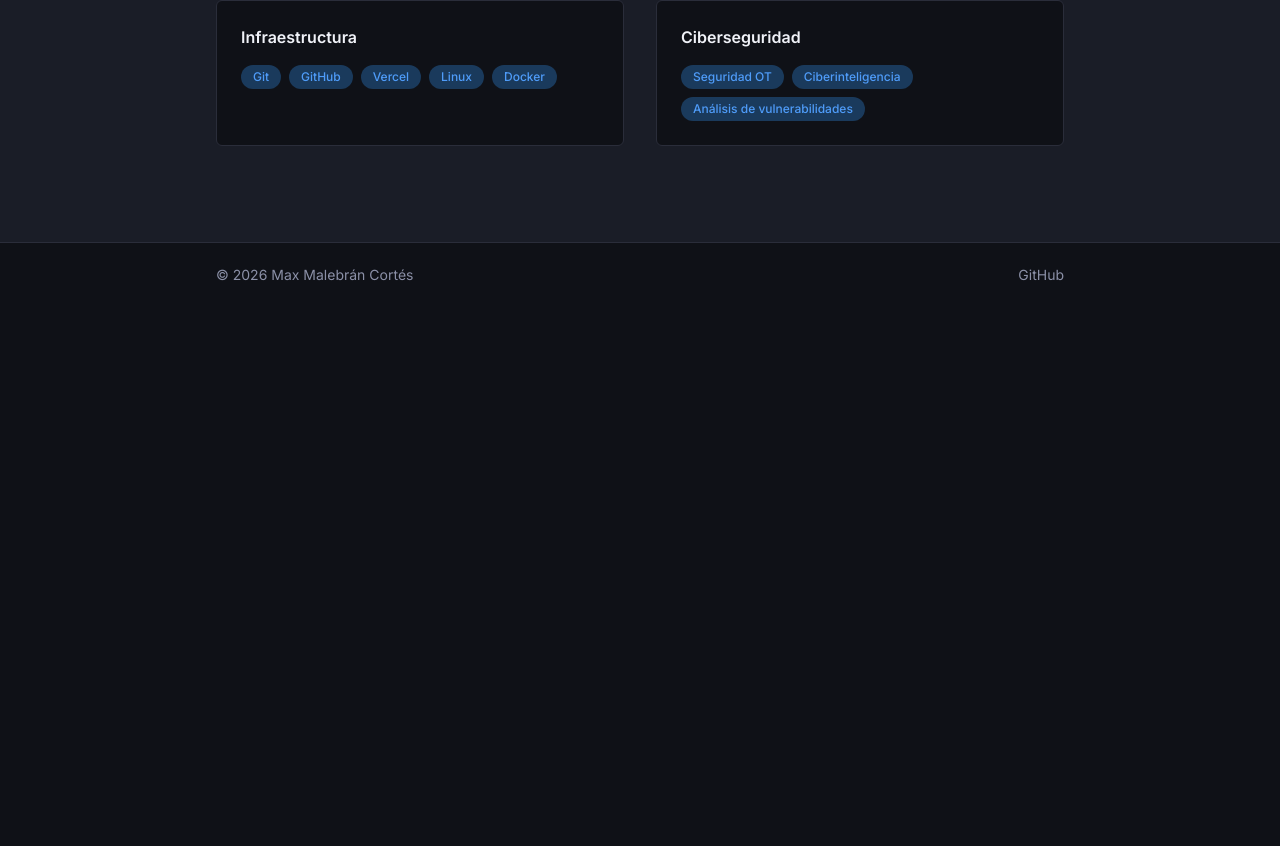
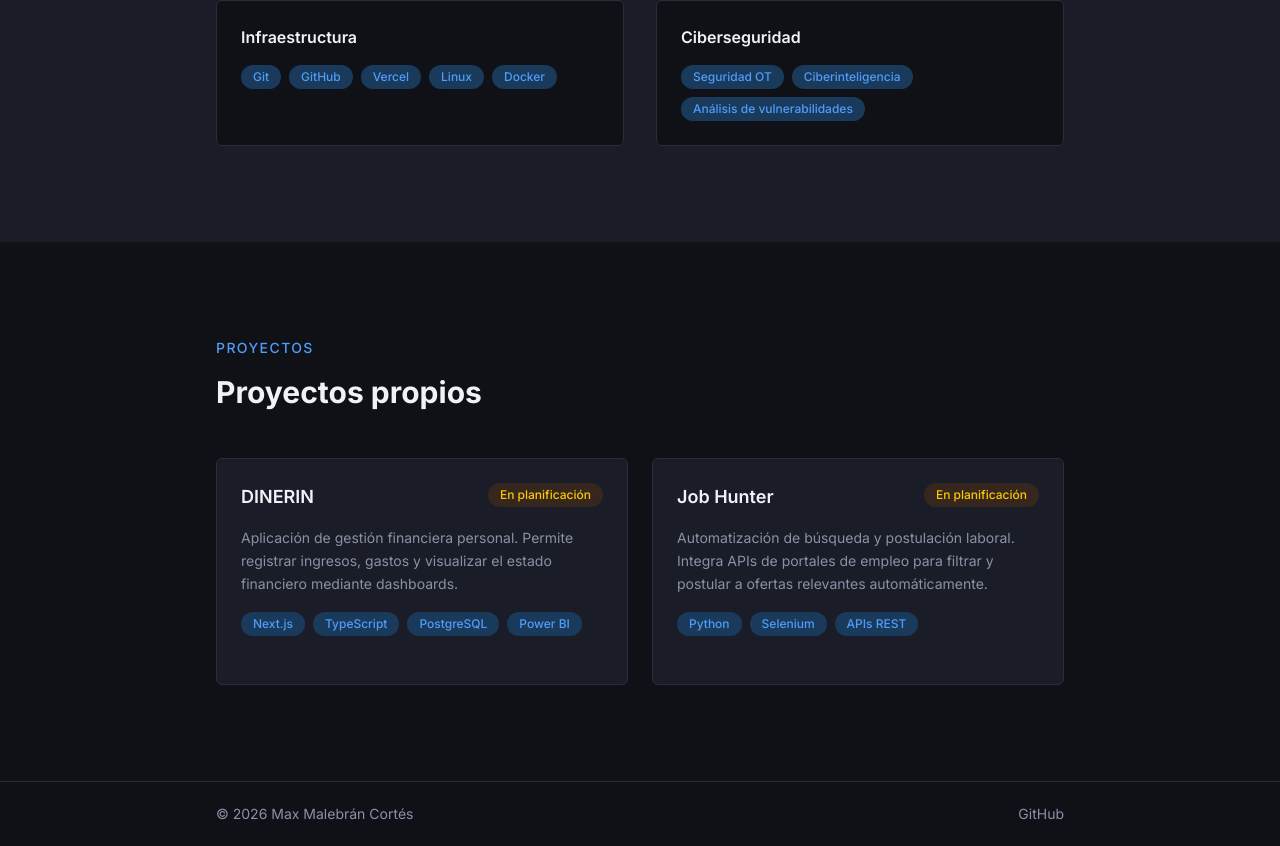
Before and after one commit to MaxStee1/portafolio-max, a Next.js app: page / in a window 1280 px wide. Shown: the part 2823-3669 px from the top of the page. Before the commit the page ends 3130 px from the top, so only its background shows below. Built offline with nearby package versions, Linux system fonts and the light colour scheme.

Commit message:
feat: agrega sección Proyectos con tarjetas y estados

```diff
--- a/src/app/page.tsx
+++ b/src/app/page.tsx
@@ -2,6 +2,7 @@ import Hero from "@/components/sections/Hero";
 import About from "@/components/sections/About";
 import Experience from "@/components/sections/Experience";
 import Skills from "@/components/sections/Skills";
+import Projects from "@/components/sections/Projects";;
 
 export default function Home() {
   return (
@@ -10,6 +11,7 @@ export default function Home() {
       <About />
       <Experience />
       <Skills />
+      <Projects />
     </>
   );
 }
--- /dev/null
+++ b/src/components/sections/Projects.tsx
@@ -0,0 +1,74 @@
+import { projects, ProjectStatus } from "@/data/projects";
+
+const statusColors: Record<ProjectStatus, string> = {
+  "En planificación": "bg-yellow-900/30 text-yellow-400",
+  "En desarrollo": "bg-blue-900/30 text-blue-400",
+  "Publicado": "bg-green-900/30 text-green-400",
+};
+
+export default function Projects() {
+  return (
+    <section id="proyectos" className="bg-background py-24">
+      <div className="max-w-4xl mx-auto px-6">
+        <p className="text-accent text-sm font-medium tracking-widest uppercase mb-4">
+          Proyectos
+        </p>
+        <h2 className="text-3xl font-bold text-text-primary mb-12">
+          Proyectos propios
+        </h2>
+        <div className="grid grid-cols-1 sm:grid-cols-2 gap-6">
+          {projects.map((project) => (
+            <div
+              key={project.name}
+              className="bg-surface border border-border rounded-md p-6 flex flex-col gap-4"
+            >
+              <div className="flex items-start justify-between gap-4">
+                <h3 className="text-text-primary font-semibold text-lg">
+                  {project.name}
+                </h3>
+                <span className={`text-xs font-medium px-3 py-1 rounded-full whitespace-nowrap ${statusColors[project.status]}`}>
+                  {project.status}
+                </span>
+              </div>
+              <p className="text-text-muted text-sm leading-relaxed">
+                {project.description}
+              </p>
+              <div className="flex flex-wrap gap-2">
+                {project.technologies.map((tech) => (
+                  <span
+                    key={tech}
+                    className="bg-accent-dim text-accent text-xs font-medium px-3 py-1 rounded-full"
+                  >
+                    {tech}
+                  </span>
+                ))}
+              </div>
+              <div className="flex gap-4 mt-auto pt-2">
+                {project.repoUrl && (
+                  <a
+                    href={project.repoUrl}
+                    target="_blank"
+                    rel="noopener noreferrer"
+                    className="text-accent text-sm hover:underline"
+                  >
+                    GitHub →
+                  </a>
+                )}
+                {project.liveUrl && (
+                  <a
+                    href={project.liveUrl}
+                    target="_blank"
+                    rel="noopener noreferrer"
+                    className="text-accent text-sm hover:underline"
+                  >
+                    Ver sitio →
+                  </a>
+                )}
+              </div>
+            </div>
+          ))}
+        </div>
+      </div>
+    </section>
+  );
+}
```
